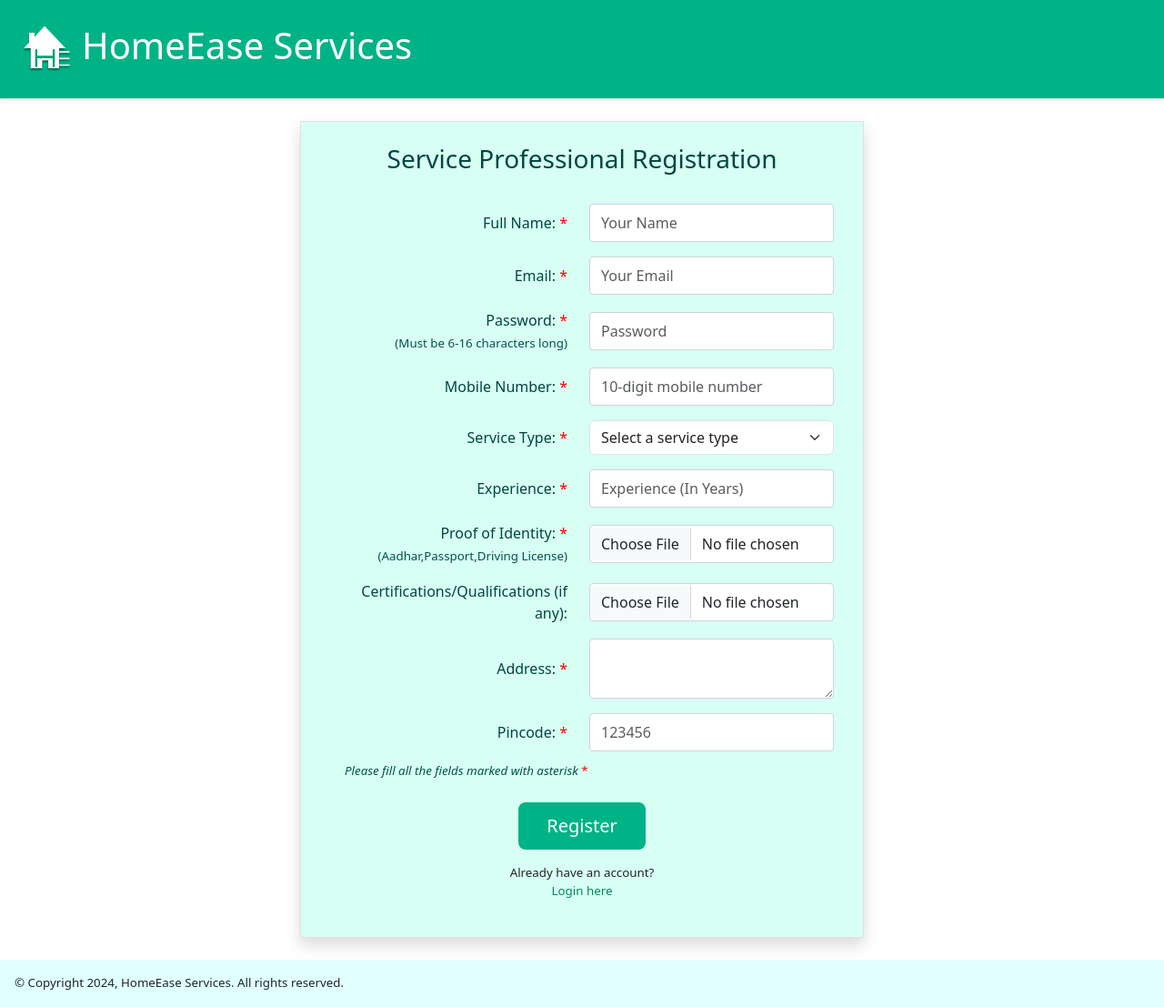
After one commit to Adri935/MAD1-Household-Services-App, a Flask app: page /professional_register in a window 1280 px wide. The commit adds this page. Shown: the whole page at 91% size. Run offline with Flask 3, Linux system fonts and the light colour scheme.

Commit message:
Updated models, added registration pages

```diff
--- a/routes.py
+++ b/routes.py
@@ -5,3 +5,11 @@ from app import app
 @app.route("/login")
 def login():
     return render_template('login.html',title='Login')
+
+@app.route("/customer_register")
+def customer_register():
+    return render_template('customer_register.html',title='Customer Registration')
+
+@app.route("/professional_register")
+def professional_register():
+    return render_template('professional_register.html',title='Service Professional Registration')
--- a/static/main.css
+++ b/static/main.css
@@ -1,36 +1,110 @@
+html, body {
+    height: 100%;
+    margin: 0;
+}
+
+.page-container {
+    display: flex;
+    flex-direction: column;
+    min-height: 100vh;
+}
+
+.content-wrap {
+    flex: 1 0 auto;
+    justify-content: center;
+}
+
+.custom-footer {
+    background-color: lightcyan;
+    font-size: smaller;
+    flex-shrink: 0;
+}
+
 input:focus {
     border: 1px solid rgb(0, 134, 101);
 }
+
 .custom-header {
     background-color: rgb(0, 179, 134);
 }
-.custom-footer {
-    background-color: lightcyan;
-    font-size:smaller ;
-}
+
 .logo {
     margin-left: 20px;
-    height: 80px;
+    height: 60px;
 }
+
 .logo-heading {
-    font-size: 40px;
-    padding: 20px;
+    font-size: 30px;
+    padding: 10px;
     color: white;
 }
+
 .login-box {
-    background-color: rgb(233, 255, 248);
+    background-color: rgb(216, 255, 243);
 }
+
+.registration-box {
+    background-color: rgb(216, 255, 243);
+    margin-top: 2rem;
+    margin-bottom: 5rem;
+}
+
 .btn-custom {
     background-color: rgb(0, 179, 134);
     color: white;
+    padding: 10px 30px;
 }
+
 .btn-custom:hover {
     background-color: rgb(0, 134, 101);
     color: white;
 }
+
 .custom-link {
     text-decoration: none;
+    color: rgb(0, 134, 101);
 }
+
 .custom-link:hover {
     text-decoration: underline;
+    color: rgb(0, 179, 134);
 }
+
+.form-control:focus {
+    border-color: rgb(0, 134, 101);
+    box-shadow: 0 0 0 0.2rem rgba(0, 134, 101, 0.25);
+}
+
+.registration-box table td {
+    padding: 0.5rem;
+    vertical-align: middle;
+}
+
+.registration-box table td:first-child {
+    width: 50%;
+    text-align: right;
+    padding-right: 1rem;
+}
+
+.registration-box .form-label {
+    margin-bottom: 0;
+    color: rgb(0, 70, 64);
+    font-weight: 500;
+}
+
+.registration-box .form-control {
+    padding: 0.5rem 0.75rem;
+    font-size: 1rem;
+    border: 1px solid #ced4da;
+    border-radius: 0.25rem;
+}
+
+.registration-box .form-control:focus, .form-control:active {
+    border-color: rgb(0, 134, 101);
+    box-shadow: 0 0 0 0.2rem rgba(0, 134, 101, 0.25);
+}
+
+.required:after {
+    content: " *";
+    color: red;
+}
--- a/templates/layout.html
+++ b/templates/layout.html
@@ -1,11 +1,13 @@
 <!DOCTYPE html>
 <html lang="en">
+
 <head>
     <meta charset="UTF-8">
     <meta name="viewport" content="width=device-width, initial-scale=1.0">
     <link rel="icon" type="image/x-icon" href="{{ url_for('static',filename='favicon.png')}}">
     <!-- Bootstrap link -->
-    <link href="https://cdn.jsdelivr.net/npm/bootstrap@5.3.3/dist/css/bootstrap.min.css" rel="stylesheet" integrity="sha384-QWTKZyjpPEjISv5WaRU9OFeRpok6YctnYmDr5pNlyT2bRjXh0JMhjY6hW+ALEwIH" crossorigin="anonymous">
+    <link href="https://cdn.jsdelivr.net/npm/bootstrap@5.3.3/dist/css/bootstrap.min.css" rel="stylesheet"
+        integrity="sha384-QWTKZyjpPEjISv5WaRU9OFeRpok6YctnYmDr5pNlyT2bRjXh0JMhjY6hW+ALEwIH" crossorigin="anonymous">
     <link rel="stylesheet" type="text/css" href="{{ url_for('static', filename='main.css') }}">
 
     {% if title %}
@@ -15,15 +17,23 @@
     {% endif %}
 
 </head>
+
 <body>
+    <div class="page-container">
         <header class="py-3 mb-4 border-bottom shadow-sm custom-header">
             <div class="d-flex align-items-center">
                 <img class="logo" src="{{ url_for('static' , filename='logo.png') }}">
-            <span class="logo-heading"><h1>HomeEase Services</h1></span>
+                <span class="logo-heading">
+                    <h1>HomeEase Services</h1>
+                </span>
             </div>
         </header>
+        <main class="content-wrap">
             {% block content %}
             {% endblock %}
-    <footer class="p-3 navbar fixed-bottom custom-footer">&copy; Copyright 2024, HomeEase Services. All rights reserved.</footer>
+        </main>
+        <footer class="p-3 custom-footer">&copy; Copyright 2024, HomeEase Services. All rights reserved.</footer>
+    </div>
 </body>
+
 </html>
--- /dev/null
+++ b/templates/professional_register.html
@@ -0,0 +1,69 @@
+{% extends "layout.html" %}
+{% block content %}
+    <main class="w-100 m-auto mb-4 p-4 border shadow registration-box" style="max-width: 620px;">
+        <form>
+            <h3 class="mb-4 text-center" style="color:rgb(0, 70, 64)">Service Professional Registration</h3>
+
+            <table class="table-borderless">
+                <tr>
+                    <td><label for="fullName" class="form-label required">Full Name:</label></td>
+                    <td><input type="text" class="form-control" id="fullName" placeholder="Your Name" required></td>
+                </tr>
+                <tr>
+                    <td><label for="email" class="form-label required">Email:</label></td>
+                    <td><input type="email" class="form-control" id="email" placeholder="Your Email" required></td>
+                </tr>
+                <tr>
+                    <td><label for="password" class="form-label required">Password:</label><br><small style="font-size: smaller; color: rgb(0, 83, 76);;">(Must be 6-16 characters long)</small></td>
+                    <td><input type="password" class="form-control" id="password" minlength="6" maxlength="16" placeholder="Password" required></td>
+                </tr>
+                <tr>
+                    <td><label for="mobile" class="form-label required">Mobile Number:</label></td>
+                    <td><input type="tel" class="form-control" id="mobile" pattern="[0-9]{10}" placeholder="10-digit mobile number" required></td>
+                </tr>
+                <tr>
+                    <td><label for="serviceType" class="form-label required">Service Type:</label></td>
+                    <td>
+                        <select class="form-select" id="serviceType" required>
+                            <option value="" selected disabled>Select a service type</option>
+                            <option value="plumbing">Plumbing</option>
+                            <option value="electrical">Electrical</option>
+                            <option value="carpentry">Carpentry</option>
+                        </select>
+                    </td>
+                </tr>
+                <tr>
+                    <td><label for="experience" class="form-label required">Experience:</label></td>
+                    <td><input type="number" class="form-control" id="experience" min="0" placeholder="Experience (In Years)" required></td>
+                </tr>
+                <tr>
+                    <td><label for="idProof" class="form-label required">Proof of Identity:</label><small style="font-size: smaller; color: rgb(0, 83, 76);;">(Aadhar,Passport,Driving License)</small></td>
+                    <td><input type="file" class="form-control" id="idProof" required></td>
+                </tr>
+                <tr>
+                    <td><label for="certification" class="form-label">Certifications/Qualifications (if any):</label></td>
+                    <td><input type="file" class="form-control" id="certification"></td>
+                </tr>
+                <tr>
+                    <td><label for="address" class="form-label required">Address:</label></td>
+                    <td><textarea class="form-control" id="address" rows="2" required></textarea></td>
+                </tr>
+                <tr>
+                    <td><label for="pincode" class="form-label required">Pincode:</label></td>
+                    <td><input type="text" class="form-control" id="pincode" pattern="[0-9]{6}" placeholder="123456" required></td>
+                </tr>
+            </table>
+            <small class="required mx-4" style="font-size: smaller; color: rgb(0, 83, 76);"><i>Please fill all the fields marked with asterisk</i></small>
+            <br><br>
+            <div class="text-center">
+                <button class="btn btn-lg btn-custom mb-3" type="submit">Register</button>
+            </div>
+
+            <div class="text-center" style="font-size: smaller;">
+                <p>Already have an account?
+                <br>
+                <a class="custom-link" href="#">Login here</a></p>
+            </div>
+        </form>
+    </main>
+{% endblock content %}
```
Also changed, not shown: models.py (+16 -9 lines), templates/customer_register.html (added, +44 -0 lines), README.md, instance/db.sqlite3 (added). Lines whose indentation alone changed are shown as unchanged.
